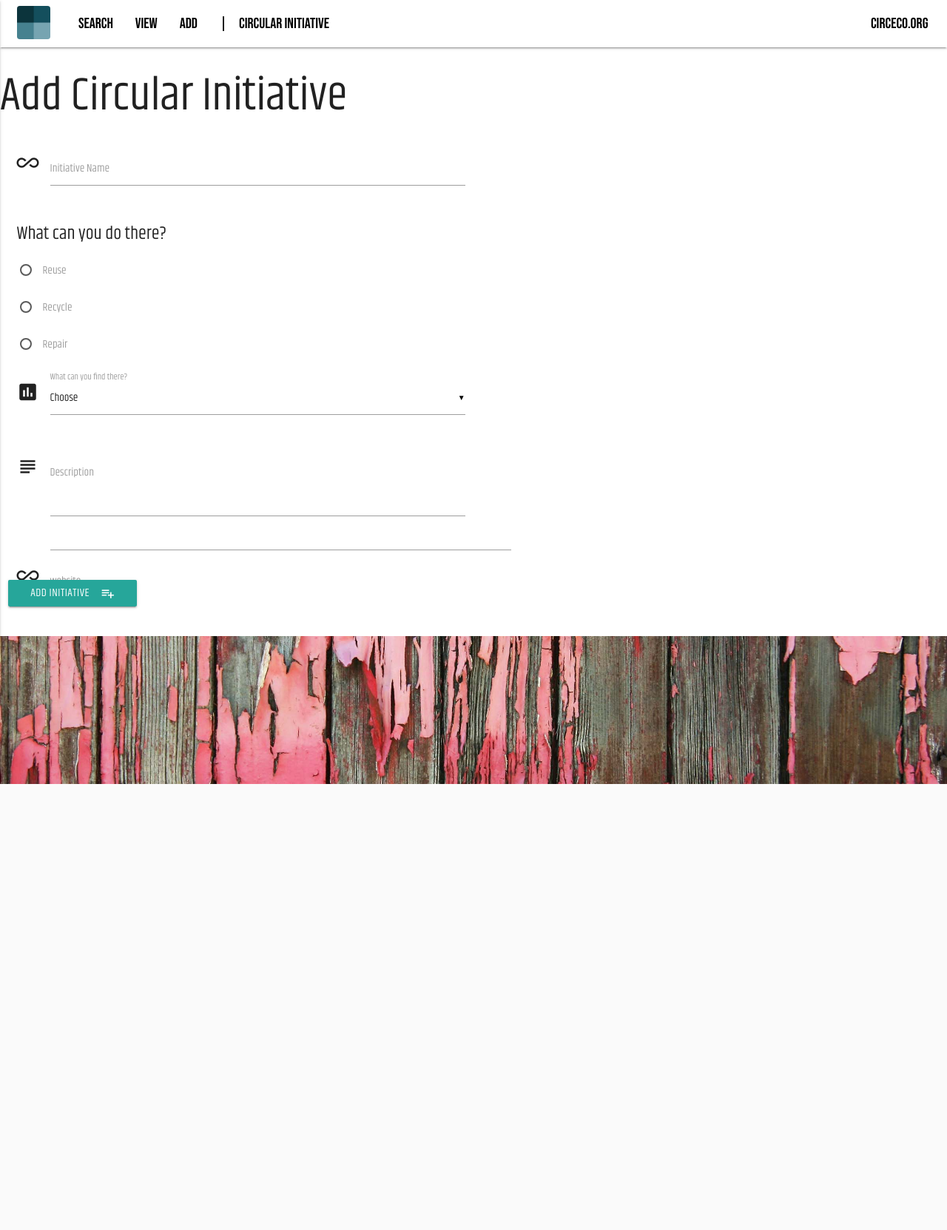
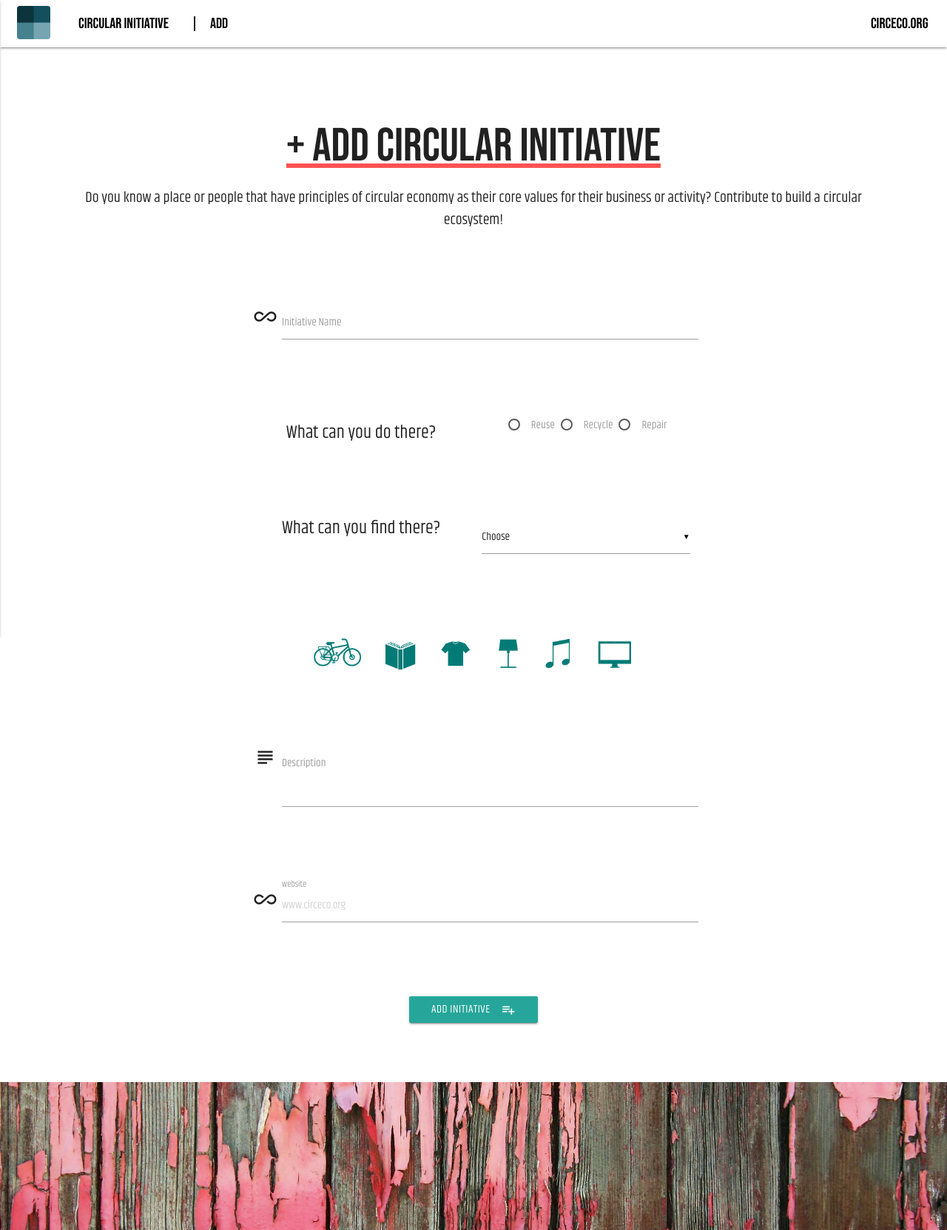
Before and after one commit to circeco/circdata, a Flask app: page /add_initiative in a window 1280 px wide. Shown: the whole page at 74% size. Before the commit the page ends 1060 px from the top, so only its background shows below. Run offline with Flask 2, Linux system fonts and the light colour scheme; data that the repository does not hold is empty; some libraries are stand-ins or nearby versions; some web fonts are replaced.

Commit message:
add and edit forms styled

```diff
--- a/static/css/style.css
+++ b/static/css/style.css
@@ -60,6 +60,7 @@ nav .brand-logo {
 h1#title {
     font-family: 'Bebas Neue', cursive;
     margin: 250px 0 0;
+    text-align: center
 }
 
 #search-box {
@@ -136,14 +137,15 @@ button#search-btn {
 
 #init-object {
     position: absolute;
-    bottom: 10%;
-    padding: 10px 0 10px 40px;
+    bottom: 15%;
+    padding: 0;
+    margin: 10px 15px;
 }
 
 .chip {
     min-height: 32px;
     min-width: 60px;
-    margin: 10px 10px;
+    margin: 5px 0;
 }
 
 .chip>img {
@@ -152,10 +154,39 @@ button#search-btn {
     border-radius: 0;
 }
 
-#weblink {
+#website {
     bottom: 0;
     font-size: 16px;
-    padding: 20px;
+    padding: 30px;
     position: absolute;
     color: teal;
 }
+
+/*-------------Add and Edit form page----*/
+
+h1#add-init {
+    font-family: 'Bebas Neue', cursive;
+    margin: 100px 0 20px;
+    text-align: center
+}
+
+p#add-init {
+    text-align: center;
+    margin: 0 100px 100px;
+}
+
+
+#form-style {
+    text-align: center;
+    min-height: 600px;
+    margin: 0 20%;
+}
+
+#form-img {
+    height: 50px;
+    margin: 10px;
+}
+
+.row {
+    margin: 80px;
+}
--- a/templates/add.html
+++ b/templates/add.html
@@ -1,62 +1,64 @@
 {% extends 'base.html' %}
 {% block content %}
-<h1>Add Circular Initiative</h1>
+<h1 id="add-init" class="underline">+ Add Circular Initiative</h1>
+<p id="add-init">Do you know a place or people that have principles of circular economy as their core values for their business or activity? Contribute to build a circular ecosystem!</p>
+
+<form id="form-style" action="{{ url_for('insert_initiative') }}" method="POST"  class="col s12">
 
     <div class="row">
-
-    <form action="{{ url_for('insert_initiative') }}" method="POST"  class="col s12">
-
-        <div class="row">
-            <div class="input-field col s12 m6">
+        <div class="input-field">
             <i class="material-icons prefix">all_inclusive</i>
-                <input id="initiative_name" name="initiative_name" type="text">
+            <input id="initiative_name" name="initiative_name" type="text" data-length="30" required>
             <label for="icon_prefix">Initiative Name</label>
         </div>
     </div>
 
     <div class="row">
-            <div class="col s12 m6">
-            <h5>What can you do there?</h5>
-            <p>
+        <h5 class="col s6">What can you do there?</h5>
+        <div class="col s6">
             <input name="initiative_type" type="radio" id="r1" value="Reuse">
             <label for="r1">Reuse</label>
-            </p>
-            <p>
+
             <input name="initiative_type" type="radio" id="r2" value="Recycle">
             <label for="r2">Recycle</label>
-            </p>
-            <p>
+
             <input name="initiative_type" type="radio" id="r3" value="Repair">
             <label for="r3">Repair</label>
-            </p>
         </div>
     </div>
 
     <div class="row">
-            <div class="input-field col s12 m6">
-                <i class="material-icons prefix">poll</i>
+        <h5 class="col s6">What can you find there?</h5>
+        <div class="input-field col s6">
             <select id="goods_services" name="initiative_object" multiple>
                 <option value="" disabled selected>Choose</option>
                 {% for goods in goods_services[0].initiative_object %}
-                        <option value="{{goods}}">{{goods}}</option>
+                    <option value="{{goods}}" required>{{goods}}</option>
                 {% endfor %}
             </select>
-                <label>What can you find there?</label>
         </div>
+    </div>
+    <div class="row">
+        <img id="form-img" src="{{ url_for('static', filename='img/bikes.png') }}" alt="{{ initiative_object }}">
+        <img id="form-img" src="{{ url_for('static', filename='img/books.png') }}" alt="{{ initiative_object }}">
+        <img id="form-img" src="{{ url_for('static', filename='img/clothes.png') }}" alt="{{ initiative_object }}">
+        <img id="form-img" src="{{ url_for('static', filename='img/home.png') }}" alt="{{ initiative_object }}">
+        <img id="form-img" src="{{ url_for('static', filename='img/music.png') }}" alt="{{ initiative_object }}">
+        <img id="form-img" src="{{ url_for('static', filename='img/electronics.png') }}" alt="{{ initiative_object }}">
     </div>
 
     <div class="row">
-            <div class="input-field col s6">
+        <div class="input-field">
             <i class="material-icons prefix">subject</i>
-                <textarea name="initiative_description" id="initiative_description" class="materialize-textarea"></textarea>
+            <textarea name="initiative_description" id="initiative_description" class="materialize-textarea" data-length="120" required></textarea>
             <label for="icon_telephone">Description</label>
         </div>
     </div>
 
     <div class="row">
-            <div class="input-field col s12 m6">
+        <div class="input-field">
             <i class="material-icons prefix">all_inclusive</i>
-                <input id="weblink" name="weblink" type="text">
+            <input id="weblink" placeholder="www.circeco.org" name="weblink" type="text" data-length="50" required>
             <label for="icon_prefix">website</label>
         </div>
     </div>
@@ -69,7 +71,6 @@
 
 </form>
 
-</div>
 
 
 {% endblock %}
--- a/templates/base.html
+++ b/templates/base.html
@@ -13,17 +13,16 @@
                 <nav>
                     <div class="nav-wrapper white">
                         <a href="{{url_for('home')}}" class="right brand-logo">circeco.org</a>
-                        <a href="#" data-activates="mobile-demo" class="button-collapse"><i class="material-icons">menu</i></a>
+                        <a href="{{url_for('home')}}" data-activates="mobile-demo" class="button-collapse"><img id="logo" src="{{ url_for('static', filename='img/navbar_logo.jpg')}}"></a>
                         <ul id="nav-mobile" class="left ">
-                            <li><a><img id="logo" src="{{ url_for('static', filename='img/navbar_logo.jpg')}}"></a></li>
-                            <li><a href="{{url_for('home')}}">Search</a></li>
-                            <li><a href="{{url_for('get_circular_initiative')}}">View</a></li>
-                            <li><a href="{{url_for('add_initiative')}}">Add</a></li>
-                            <li><a>| &nbsp; &nbsp; Circular Initiative</a></li>
+                            <li><a href="{{url_for('home')}}"><img id="logo" src="{{ url_for('static', filename='img/navbar_logo.jpg')}}"></a></li>
+                            <li><a href="{{url_for('get_circular_initiative')}}">Circular Initiative</a></li>
+                            <li><a href="{{url_for('add_initiative')}}">| &nbsp; &nbsp; Add</a></li>
                         </ul>
                         <ul class="side-nav" id="mobile-demo">
-                            <li><a class="sidenav-close" href="#!"><i class="material-icons"></i></a></li>
+                            <li><a class="sidenav-close" href="{{url_for('home')}}"><i class="material-icons"></i></a></li>
                             <li><a href="{{ url_for('static', filename='img/navbar_logo.jpg')}}" class="logo"></a></li>
+                            <li>Circular Initiative</li>
                             <li><a href="{{url_for('home')}}">Search</a></li>
                             <li><a href="{{url_for('get_circular_initiative')}}">View</a></li>
                             <li><a href="{{url_for('add_initiative')}}">Add</a></li>
--- a/templates/view.html
+++ b/templates/view.html
@@ -38,7 +38,7 @@
                         </div>
                     {% endfor %}
                 </div>
-                <p><a  id="weblink" href="{{circular.weblink}}">{{circular.weblink}}</a></p>
+                <p><a  id="website" href="{{circular.weblink}}">{{circular.weblink}}</a></p>
             </div>
             <div class="card-reveal">
                 <span class="card-title grey-text text-darken-4 underline">{{circular.initiative_name}}<i class="material-icons right">close</i></span>
```
Also changed, not shown: templates/edit.html (+26 -25 lines). Lines whose indentation alone changed are shown as unchanged.
